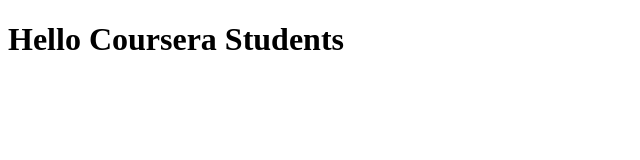
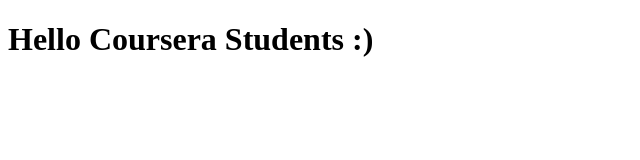
Before and after one commit to archri/coursera-test, a plain HTML site: page index.html in a window 1280 px wide. Shown: the full height of the page, 0-640 px from the left. Drawn offline with Linux system fonts and the light colour scheme.

Commit message:
adding a smile

```diff
--- a/index.html
+++ b/index.html
@@ -5,6 +5,6 @@
     <title>Hello Coursera</title>
   </head>
   <body>
-    <h1>Hello Coursera Students</h1>
+    <h1>Hello Coursera Students :)</h1>
   </body>
 </html>
```
